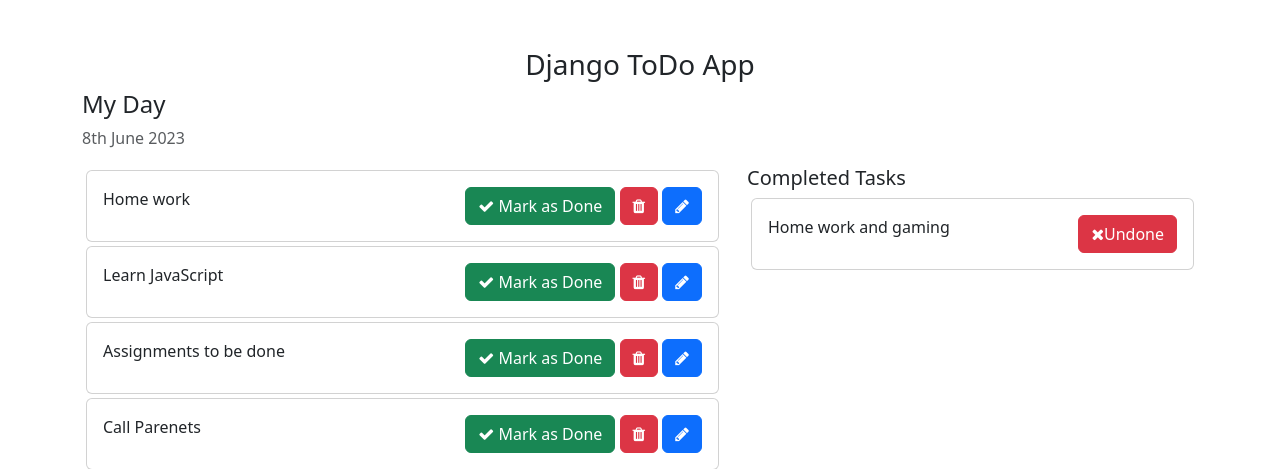
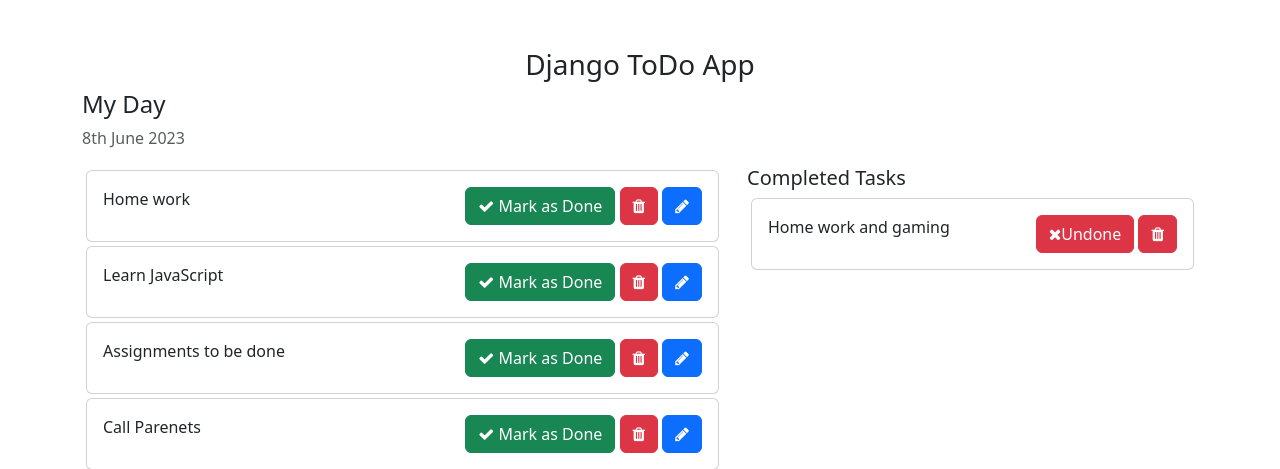
Before and after one commit to kolakin/todoapp, a Django app: page / in a window 1280 px wide. Shown: the top 469 px of the page. Run offline with Django 4.2, Linux system fonts and the light colour scheme; data comes from the database, SQL or seed files in the repository; both versions use the stored data as it was after the commit.

Commit message:
1st Update

```diff
--- a/templates/home.html
+++ b/templates/home.html
@@ -51,6 +51,8 @@
                         {{ i }}
                         <span style="position:relative; float: right;">
                             <a href="{% url 'mark_as_undone' i.pk %}" class="btn btn-danger"><i class="fa fa-close"></i>Undone</a>
+                            <a href="{% url 'deletes' i.pk %}" class="btn btn-danger"><i class="fa fa-trash"></i></a>
+
                         </span>
                     </div>
                 </div>
```
Also changed, not shown: db.sqlite3.
